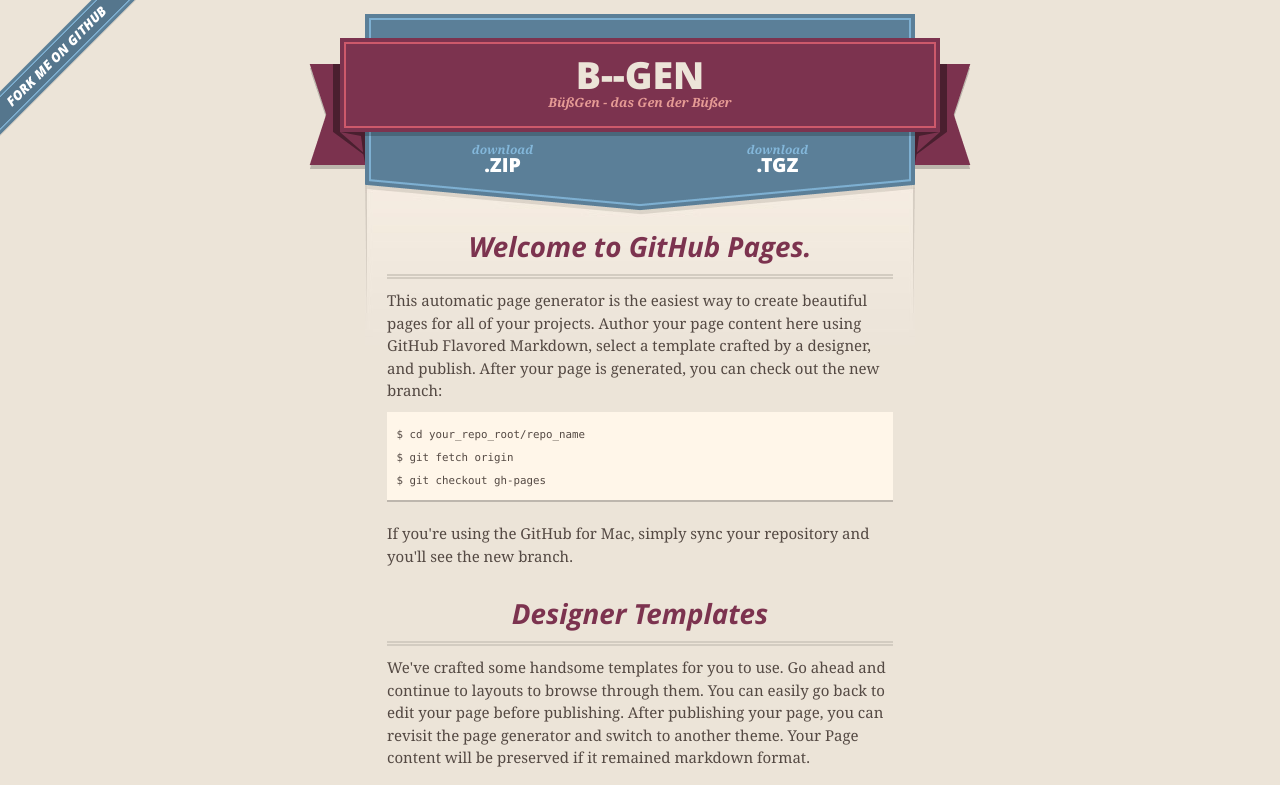
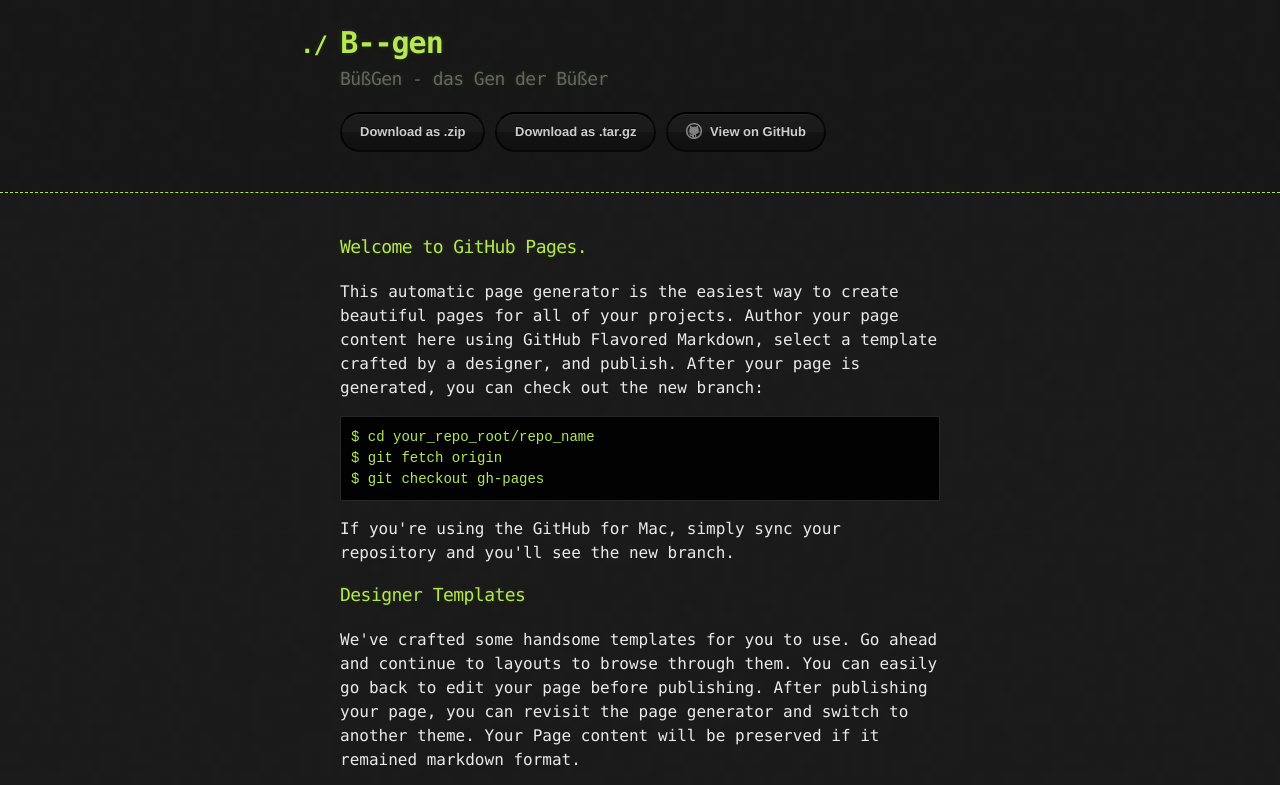
Before and after one commit to frankfuttderBlogmitBanane/B--Gen, a plain HTML site: page index.html in a window 1280 px wide. Shown: the top 785 px of the page. Drawn offline with nearby package versions, Linux system fonts and the light colour scheme.

Commit message:
Create gh-pages branch via GitHub

```diff
--- a/index.html
+++ b/index.html
@@ -3,48 +3,30 @@
   <head>
     <meta charset='utf-8'>
     <meta http-equiv="X-UA-Compatible" content="chrome=1">
-    <meta name="viewport" content="width=640" />
 
-    <link rel="stylesheet" href="stylesheets/core.css" media="screen"/>
-    <link rel="stylesheet" href="stylesheets/mobile.css" media="handheld, only screen and (max-device-width:640px)"/>
-    <link rel="stylesheet" href="stylesheets/pygment_trac.css"/>
+    <link rel="stylesheet" type="text/css" href="stylesheets/stylesheet.css" media="screen" />
+    <link rel="stylesheet" type="text/css" href="stylesheets/pygment_trac.css" media="screen" />
+    <link rel="stylesheet" type="text/css" href="stylesheets/print.css" media="print" />
 
-    <script type="text/javascript" src="javascripts/modernizr.js"></script>
-    <script type="text/javascript" src="https://ajax.googleapis.com/ajax/libs/jquery/1.7.1/jquery.min.js"></script>
-    <script type="text/javascript" src="javascripts/headsmart.min.js"></script>
-    <script type="text/javascript">
-      $(document).ready(function () {
-        $('#main_content').headsmart()
-      })
-    </script>
     <title>B--gen by frankfuttderBlogmitBanane</title>
   </head>
 
   <body>
-    <a id="forkme_banner" href="https://github.com/frankfuttderBlogmitBanane/B--Gen">View on GitHub</a>
-    <div class="shell">
 
-      <header>
-        <span class="ribbon-outer">
-          <span class="ribbon-inner">
-            <h1>B--gen</h1>
-            <h2>BüßGen - das Gen der Büßer</h2>
-          </span>
-          <span class="left-tail"></span>
-          <span class="right-tail"></span>
-        </span>
-      </header>
+    <header>
+      <div class="container">
+        <h1>B--gen</h1>
+        <h2>BüßGen - das Gen der Büßer</h2>
 
-      <section id="downloads">
-        <span class="inner">
-          <a href="https://github.com/frankfuttderBlogmitBanane/B--Gen/zipball/master" class="zip"><em>download</em> .ZIP</a><a href="https://github.com/frankfuttderBlogmitBanane/B--Gen/tarball/master" class="tgz"><em>download</em> .TGZ</a>
-        </span>
-      </section>
+        <section id="downloads">
+          <a href="https://github.com/frankfuttderBlogmitBanane/B--Gen/zipball/master" class="btn">Download as .zip</a>
+          <a href="https://github.com/frankfuttderBlogmitBanane/B--Gen/tarball/master" class="btn">Download as .tar.gz</a>
+          <a href="https://github.com/frankfuttderBlogmitBanane/B--Gen" class="btn btn-github"><span class="icon"></span>View on GitHub</a>
+        </section>
+      </div>
+    </header>
 
-
-      <span class="banner-fix"></span>
-
-
+    <div class="container">
       <section id="main_content">
         <h3>
 <a name="welcome-to-github-pages" class="anchor" href="#welcome-to-github-pages"><span class="octicon octicon-link"></span></a>Welcome to GitHub Pages.</h3>
@@ -78,19 +60,6 @@ $ git checkout gh-pages
 
 <p>Having trouble with Pages? Check out the documentation at <a href="http://help.github.com/pages">http://help.github.com/pages</a> or contact <a href="mailto:support@github.com">support@github.com</a> and we’ll help you sort it out.</p>
       </section>
-
-      <footer>
-        <span class="ribbon-outer">
-          <span class="ribbon-inner">
-            <p>this project by <a href="https://github.com/frankfuttderBlogmitBanane">frankfuttderBlogmitBanane</a> can be found on <a href="https://github.com/frankfuttderBlogmitBanane/B--Gen">GitHub</a></p>
-          </span>
-          <span class="left-tail"></span>
-          <span class="right-tail"></span>
-        </span>
-        <p>Generated with <a href="http://pages.github.com">GitHub Pages</a> using Merlot</p>
-        <span class="octocat"></span>
-      </footer>
-
     </div>
 
 
--- a/stylesheets/pygment_trac.css
+++ b/stylesheets/pygment_trac.css
@@ -1,4 +1,3 @@
-.highlight  { background: #ffffff; }
 .highlight .c { color: #999988; font-style: italic } /* Comment */
 .highlight .err { color: #a61717; background-color: #e3d2d2 } /* Error */
 .highlight .k { font-weight: bold } /* Keyword */
@@ -35,7 +34,7 @@
 .highlight .ne { color: #990000; font-weight: bold } /* Name.Exception */
 .highlight .nf { color: #990000; font-weight: bold } /* Name.Function */
 .highlight .nn { color: #555555 } /* Name.Namespace */
-.highlight .nt { color: #000080 } /* Name.Tag */
+.highlight .nt { color: #CBDFFF } /* Name.Tag */
 .highlight .nv { color: #008080 } /* Name.Variable */
 .highlight .ow { font-weight: bold } /* Operator.Word */
 .highlight .w { color: #bbbbbb } /* Text.Whitespace */
--- /dev/null
+++ b/stylesheets/stylesheet.css
@@ -0,0 +1,247 @@
+body {
+  margin: 0;
+  padding: 0;
+  background: #151515 url("../images/bkg.png") 0 0;
+  color: #eaeaea;
+  font: 16px;
+  line-height: 1.5;
+  font-family: Monaco, "Bitstream Vera Sans Mono", "Lucida Console", Terminal, monospace;
+}
+
+/* General & 'Reset' Stuff */
+
+.container {
+  width: 90%;
+  max-width: 600px;
+  margin: 0 auto;
+}
+
+section {
+  display: block;
+  margin: 0 0 20px 0;
+}
+
+h1, h2, h3, h4, h5, h6 {
+  margin: 0 0 20px;
+}
+
+li {
+  line-height: 1.4 ;
+}
+
+/* Header, <header>
+   header   - container
+   h1       - project name
+   h2       - project description
+*/
+
+header {
+  background: rgba(0, 0, 0, 0.1);
+  width: 100%;
+  border-bottom: 1px dashed #b5e853;
+  padding: 20px 0;
+  margin: 0 0 40px 0;
+}
+
+header h1 {
+  font-size: 30px;
+  line-height: 1.5;
+  margin: 0 0 0 -40px;
+  font-weight: bold;
+  font-family: Monaco, "Bitstream Vera Sans Mono", "Lucida Console", Terminal, monospace;
+  color: #b5e853;
+  text-shadow: 0 1px 1px rgba(0, 0, 0, 0.1),
+               0 0 5px rgba(181, 232, 83, 0.1),
+               0 0 10px rgba(181, 232, 83, 0.1);
+  letter-spacing: -1px;
+  -webkit-font-smoothing: antialiased;
+}
+
+header h1:before {
+  content: "./ ";
+  font-size: 24px;
+}
+
+header h2 {
+  font-size: 18px;
+  font-weight: 300;
+  color: #666;
+}
+
+#downloads .btn {
+  display: inline-block;
+  text-align: center;
+  margin: 0;
+}
+
+/* Main Content
+*/
+
+#main_content {
+  width: 100%;
+  -webkit-font-smoothing: antialiased;
+}
+section img {
+  max-width: 100%
+}
+
+h1, h2, h3, h4, h5, h6 {
+  font-weight: normal;
+  font-family: Monaco, "Bitstream Vera Sans Mono", "Lucida Console", Terminal, monospace;
+  color: #b5e853;
+  letter-spacing: -0.03em;
+  text-shadow: 0 1px 1px rgba(0, 0, 0, 0.1),
+               0 0 5px rgba(181, 232, 83, 0.1),
+               0 0 10px rgba(181, 232, 83, 0.1);
+}
+
+#main_content h1 {
+  font-size: 30px;
+}
+
+#main_content h2 {
+  font-size: 24px;
+}
+
+#main_content h3 {
+  font-size: 18px;
+}
+
+#main_content h4 {
+  font-size: 14px;
+}
+
+#main_content h5 {
+  font-size: 12px;
+  text-transform: uppercase;
+  margin: 0 0 5px 0;
+}
+
+#main_content h6 {
+  font-size: 12px;
+  text-transform: uppercase;
+  color: #999;
+  margin: 0 0 5px 0;
+}
+
+dt {
+  font-style: italic;
+  font-weight: bold;
+}
+
+ul li {
+  list-style: none;
+}
+
+ul li:before {
+  content: ">>";
+  font-family: Monaco, "Bitstream Vera Sans Mono", "Lucida Console", Terminal, monospace;
+  font-size: 13px;
+  color: #b5e853;
+  margin-left: -37px;
+  margin-right: 21px;
+  line-height: 16px;
+}
+
+blockquote {
+  color: #aaa;
+  padding-left: 10px;
+  border-left: 1px dotted #666;
+}
+
+pre {
+  background: rgba(0, 0, 0, 0.9);
+  border: 1px solid rgba(255, 255, 255, 0.15);
+  padding: 10px;
+  font-size: 14px;
+  color: #b5e853;
+  border-radius: 2px;
+  -moz-border-radius: 2px;
+  -webkit-border-radius: 2px;
+  text-wrap: normal;
+  overflow: auto;
+  overflow-y: hidden;
+}
+
+table {
+  width: 100%;
+  margin: 0 0 20px 0;
+}
+
+th {
+  text-align: left;
+  border-bottom: 1px dashed #b5e853;
+  padding: 5px 10px;
+}
+
+td {
+  padding: 5px 10px;
+}
+
+hr {
+  height: 0;
+  border: 0;
+  border-bottom: 1px dashed #b5e853;
+  color: #b5e853;
+}
+
+/* Buttons
+*/
+
+.btn {
+  display: inline-block;
+  background: -webkit-linear-gradient(top, rgba(40, 40, 40, 0.3), rgba(35, 35, 35, 0.3) 50%, rgba(10, 10, 10, 0.3) 50%, rgba(0, 0, 0, 0.3));
+  padding: 8px 18px;
+  border-radius: 50px;
+  border: 2px solid rgba(0, 0, 0, 0.7);
+  border-bottom: 2px solid rgba(0, 0, 0, 0.7);
+  border-top: 2px solid rgba(0, 0, 0, 1);
+  color: rgba(255, 255, 255, 0.8);
+  font-family: Helvetica, Arial, sans-serif;
+  font-weight: bold;
+  font-size: 13px;
+  text-decoration: none;
+  text-shadow: 0 -1px 0 rgba(0, 0, 0, 0.75);
+  box-shadow: inset 0 1px 0 rgba(255, 255, 255, 0.05);
+}
+
+.btn:hover {
+  background: -webkit-linear-gradient(top, rgba(40, 40, 40, 0.6), rgba(35, 35, 35, 0.6) 50%, rgba(10, 10, 10, 0.8) 50%, rgba(0, 0, 0, 0.8));
+}
+
+.btn .icon {
+  display: inline-block;
+  width: 16px;
+  height: 16px;
+  margin: 1px 8px 0 0;
+  float: left;
+}
+
+.btn-github .icon {
+  opacity: 0.6;
+  background: url("../images/blacktocat.png") 0 0 no-repeat;
+}
+
+/* Links
+   a, a:hover, a:visited
+*/
+
+a {
+  color: #63c0f5;
+  text-shadow: 0 0 5px rgba(104, 182, 255, 0.5);
+}
+
+/* Clearfix */
+
+.cf:before, .cf:after {
+  content:"";
+  display:table;
+}
+
+.cf:after {
+  clear:both;
+}
+
+.cf {
+  zoom:1;
+}
```
Also changed, not shown: images/bkg.png (added), images/blacktocat.png (added).
